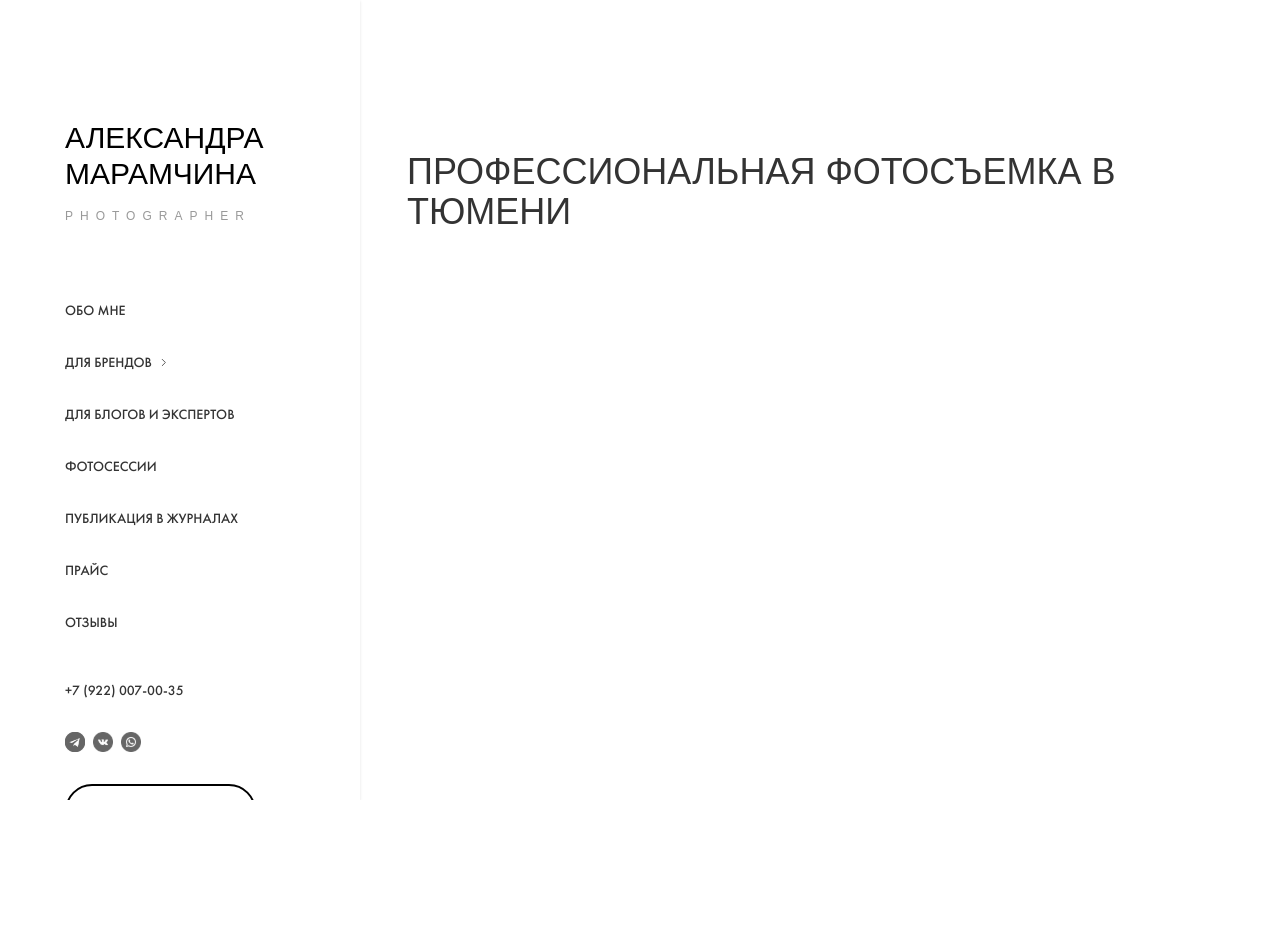
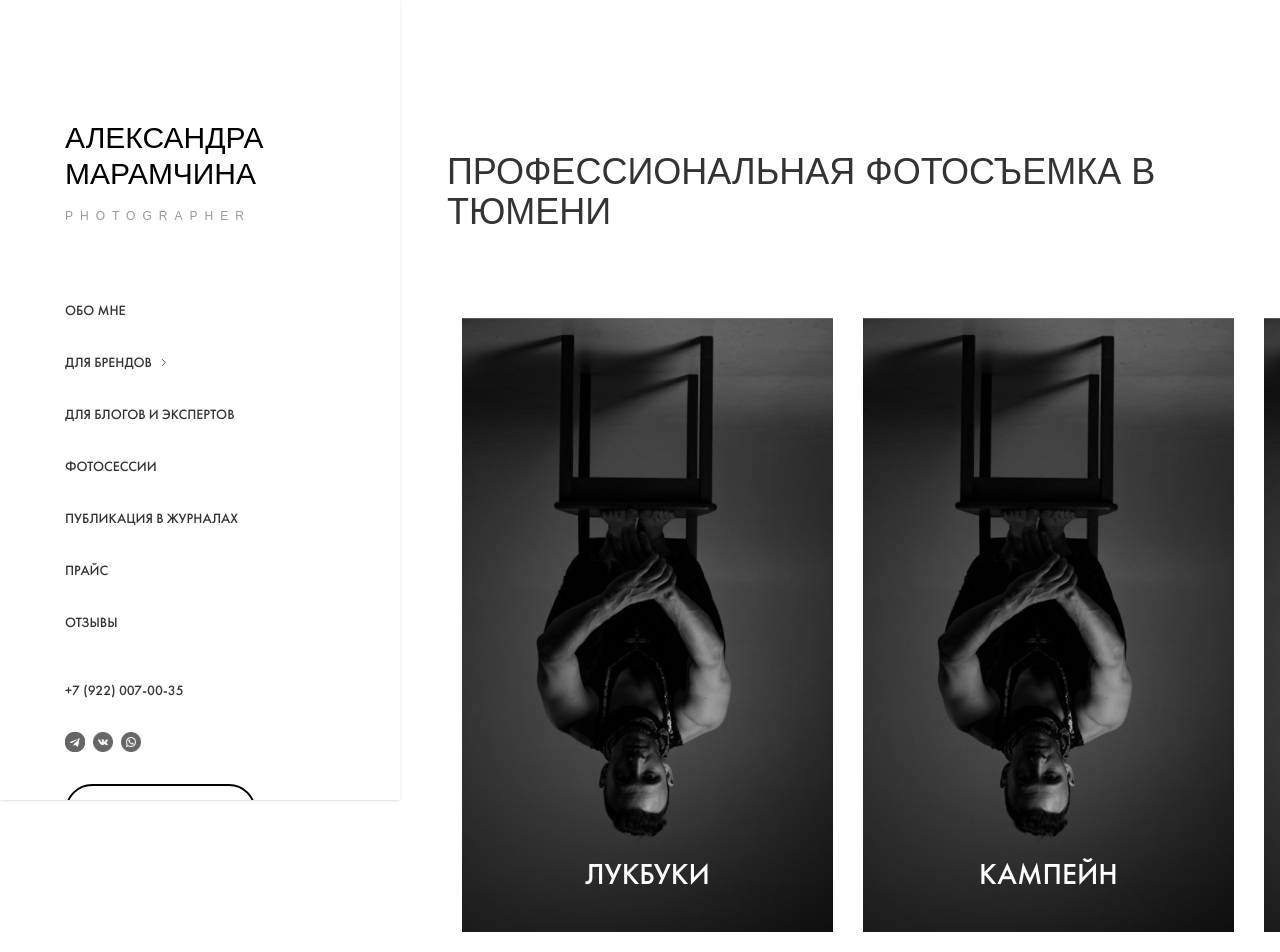
Before and after one commit to AntonKreida/photo_frontend, a Next.js app: page / in a window 1280 px wide. Shown: the top 952 px of the page. Before the commit the page ends 800 px from the top, so only its background shows below. Built offline with nearby package versions, Linux system fonts and the light colour scheme; a web font is replaced by a local one.

Commit message:
home-page | add slider

```diff
--- a/app/layout.tsx
+++ b/app/layout.tsx
@@ -15,11 +15,11 @@ export default function RootLayout ({ children }: IRootLayoutProps) {
       className={ `${gabriela.variable} ${localFontFuturaPT.variable}` }
       lang="ru"
     >
-      <body>
+      <body className="min-h-screen">
         <div className="w-full min-h-screen flex items-center">
           <main className="flex min-h-screen w-full">
             <Sidebar />
-            <div className="flex-grow flex max-w-full">
+            <div className="flex max-w-full flex-grow overflow-x-hidden">
               <div className="px-[47px] w-full pb-[120px] pt-[152px]">
                 { children }
               </div>
--- a/src/pages/home-page/ui/home-page.tsx
+++ b/src/pages/home-page/ui/home-page.tsx
@@ -1,9 +1,12 @@
 import { HeaderPage } from "@shared/";
+
+import { Slider } from "./slider";
 
 
 const HomePage = () => (
   <div className="w-full">
     <HeaderPage title="Профессиональная фотосъемка в Тюмени" />
+    <Slider />
   </div>
 );
 
--- /dev/null
+++ b/src/pages/home-page/ui/slider.tsx
@@ -0,0 +1,69 @@
+"use client";
+
+import { motion } from "framer-motion";
+import Image from "next/image";
+import { useEffect, useRef, useState } from "react";
+
+import slider from "../mock/slide.jpg";
+
+
+const arrayMockSlide = [
+  {
+    title: "лукбуки",
+  },
+  {
+    title: "кампейн",
+  },
+  {
+    title: "бъюти",
+  },
+];
+
+export const Slider = () => {
+  const [width, setWidth] = useState<number>(0);
+  const carouselRef = useRef<HTMLDivElement | null>(null);
+
+  useEffect(() => {
+    if (!carouselRef.current) return;
+
+    setWidth(carouselRef.current.scrollWidth - carouselRef.current.offsetWidth);
+  }, []);
+
+  return (
+    <div className="mt-[86px]">
+      <motion.div
+        className="cursor-grab"
+        ref={ carouselRef }
+      >
+        <motion.div
+          className="flex"
+          drag="x"
+          dragConstraints={{ right: 0, left: -width }}
+        >
+          { arrayMockSlide.map((item, index) => (
+            <div
+              className={ `text-carbon uppercase text-sm font-futura-pt
+                font-medium min-w-[401px] min-h-[614px] px-[15px]
+                pointer-events-none relative` }
+              key={ index }
+            >
+              <Image
+                alt="slider"
+                className="w-full h-full object-cover"
+                height={ 614 }
+                src={ slider }
+                width={ 371 }
+              />
+              <span
+                className={ `text-white text-3xl font-medium font-futura-pt uppercase
+                  absolute left-[50%] bottom-10 translate-x-[-50%]` }
+              >
+                { item.title }
+              </span>
+            </div>
+          )) }
+        </motion.div>
+      </motion.div>
+    </div>
+  );
+};
--- a/src/widgets/sidebar/ui/sidebar/sidebar.tsx
+++ b/src/widgets/sidebar/ui/sidebar/sidebar.tsx
@@ -13,7 +13,7 @@ import { NavigateMenu } from "../navigate-menu";
 
 
 export const Sidebar = () => (
-  <aside className="max-w-[360px] w-full py-[120px] px-[65px] overflow-y-auto scrollbar-none h-screen sticky top-0 shadow">
+  <aside className="min-w-[360px] flex-grow py-[120px] px-[65px] overflow-y-auto scrollbar-none h-screen sticky top-0 shadow">
     <div className="flex flex-col justify-between h-full">
 
       <div className="flex flex-col gap-4">
```
Also changed, not shown: src/pages/home-page/mock/slide.jpg (added).
